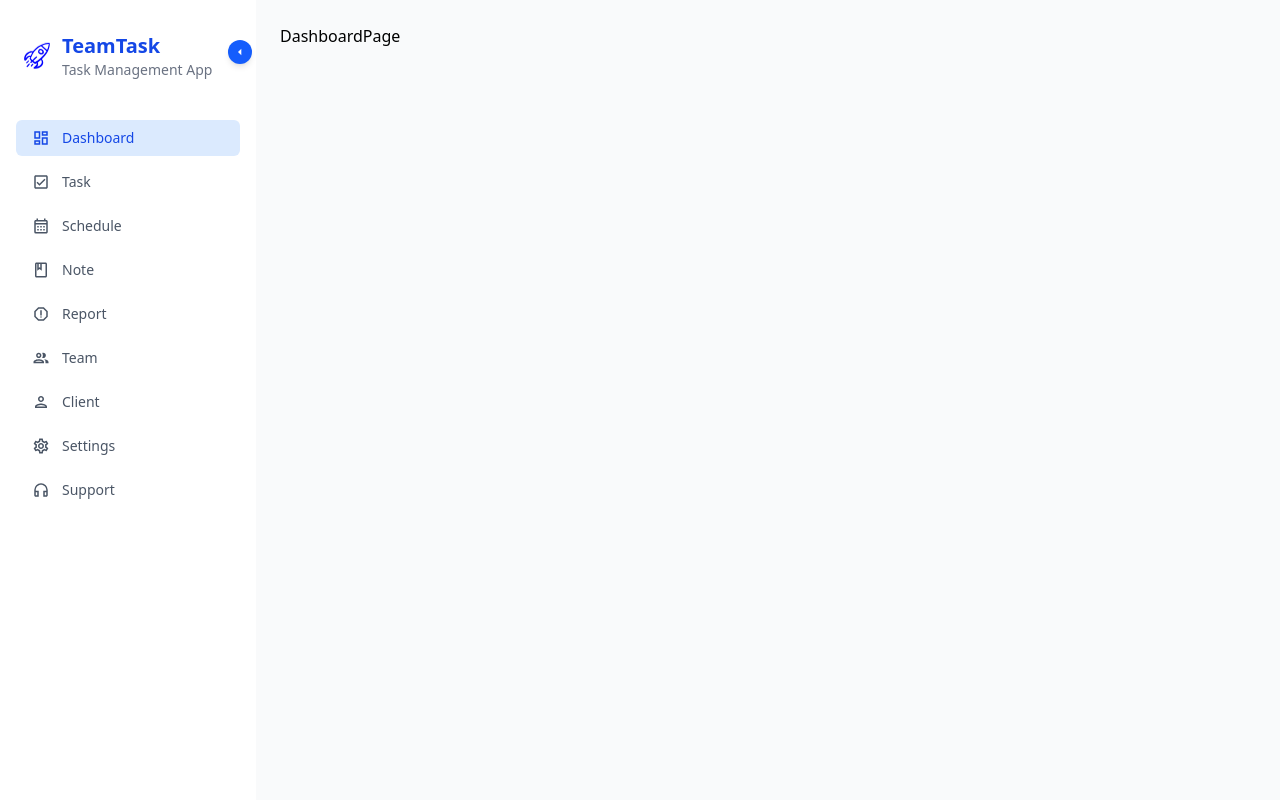
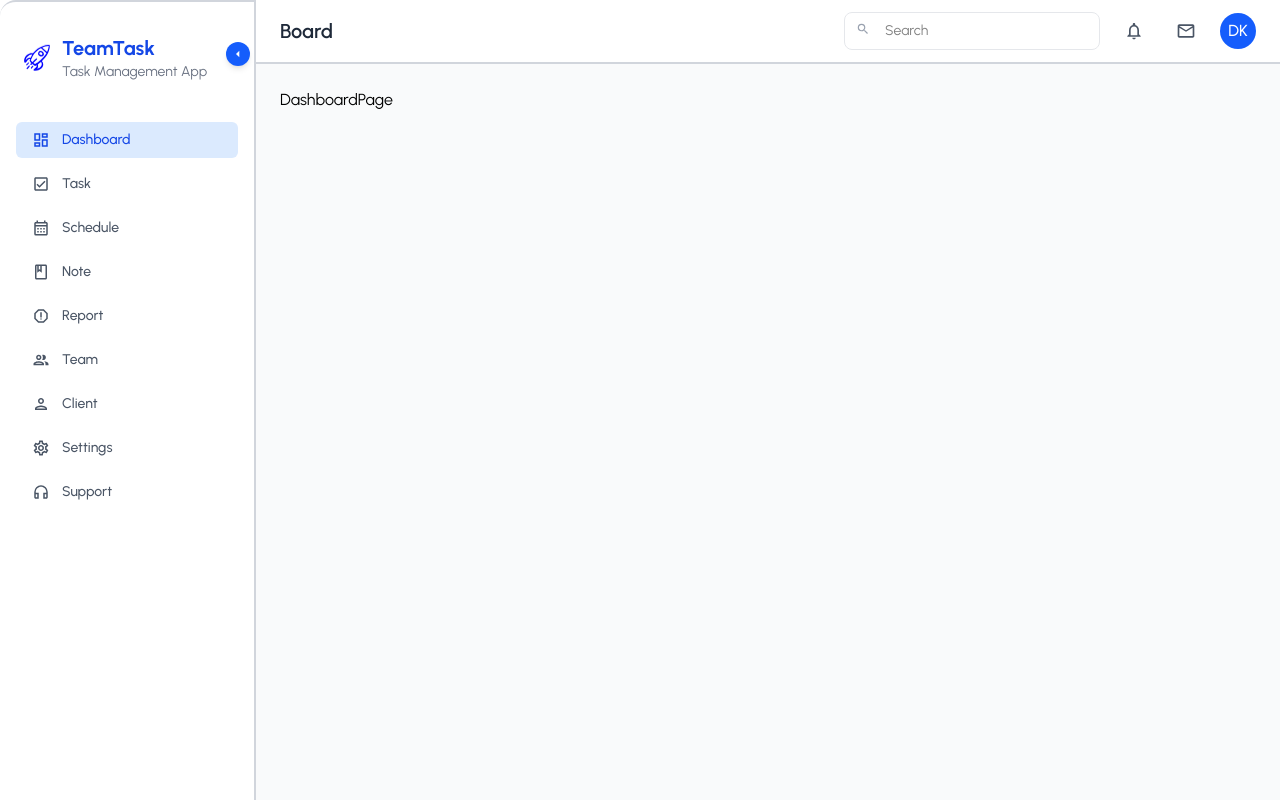
Before and after one commit to Dhayviid/Capstone-project, a React (Vite) app: page / in a window 1280 px wide. Both pictures are taken after typing "name@example.com", "Sample123" into the empty fields and a click on the button "Log In". Built offline with nearby package versions, Linux system fonts and the light colour scheme.

Commit message:
changed the font and created the header component

```diff
--- a/index.html
+++ b/index.html
@@ -4,6 +4,9 @@
     <meta charset="UTF-8" />
     <link rel="icon" type="image/svg+xml" href="/vite.svg" />
     <meta name="viewport" content="width=device-width, initial-scale=1.0" />
+    <link rel="preconnect" href="https://fonts.googleapis.com">
+    <link rel="preconnect" href="https://fonts.gstatic.com" crossorigin>
+    <link href="https://fonts.googleapis.com/css2?family=Urbanist:ital,wght@0,100..900;1,100..900&display=swap" rel="stylesheet">
     <title>capstone-project</title>
   </head>
   <body>
--- a/src/index.css
+++ b/src/index.css
@@ -1,5 +1,7 @@
 @import "tailwindcss";
-
+body{
+  font-family: "urbanist", "sans-serif";
+}
 
 @keyframes float {
   0%, 100% {
--- a/src/shared/layout/app-layout.tsx
+++ b/src/shared/layout/app-layout.tsx
@@ -1,14 +1,18 @@
 import { Outlet } from "react-router-dom";
 import Sidebar from "./sidebar";
+import Header from "./header";
 
 const AppLayout = () => {
   return (
-    <div className="flex">
+    <div className="flex h-screen overflow-hidden">
       <Sidebar />
 
-      <main className="flex-1 min-h-screen bg-gray-50 p-6">
-        <Outlet />
-      </main>
+      <div className="flex-1 flex flex-col bg-gray-50">
+        <Header />
+        <main className="flex-1 p-6 overflow-y-auto">
+          <Outlet />
+        </main>
+      </div>
     </div>
   );
 };
--- a/src/shared/layout/header.tsx
+++ b/src/shared/layout/header.tsx
@@ -1,9 +1,56 @@
+import { MdNotificationsNone, MdMailOutline, MdOutlineSearch } from "react-icons/md";
+import { useLocation } from "react-router-dom";
 
 
 const Header = () => {
+  const location = useLocation();
+
+  const getTitle = () => {
+    if (location.pathname.includes("dashboard")) return "Board";
+    if (location.pathname.includes("tasks")) return "Tasks";
+    return "TeamTask";
+  };
+
   return (
-    <div>Header</div>
-  )
-}
+    <header className="h-16 bg-white border-b-2 border-b-gray-300 flex items-center justify-between px-6">
+      {/* Left Section - Page Title */}
+      <h2 className="text-xl font-semibold text-gray-800">{getTitle()}</h2>
 
-export default Header
+      {/* Right Section */}
+      <div className="flex items-center gap-4">
+        {/* Search */}
+        <div className="relative">
+          <input
+            type="text"
+            placeholder="Search"
+            className="
+              w-64 pl-10 pr-4 py-2
+              rounded-lg border border-gray-200
+              focus:outline-none focus:ring-2 focus:ring-blue-500
+              text-sm
+            "
+          />
+          <span className="absolute left-3 top-2.5 text-gray-400 text-sm items-center">
+            <MdOutlineSearch/>
+          </span>
+        </div>
+
+        {/* Notification Icons */}
+        <button className="p-2 rounded-full hover:bg-gray-100 transition">
+          <MdNotificationsNone className="text-xl text-gray-600" />
+        </button>
+
+        <button className="p-2 rounded-full hover:bg-gray-100 transition">
+          <MdMailOutline className="text-xl text-gray-600" />
+        </button>
+
+        {/* Avatar */}
+        <div className="w-9 h-9 rounded-full bg-blue-600 text-white flex items-center justify-center font-medium">
+          DK
+        </div>
+      </div>
+    </header>
+  );
+};
+
+export default Header;
--- a/src/shared/layout/sidebar.tsx
+++ b/src/shared/layout/sidebar.tsx
@@ -10,7 +10,7 @@ const Sidebar = () => {
   return (
     <aside
       className={`
-    relative h-screen bg-white rounded-3xl
+    relative h-screen bg-white rounded-l-2xl border-r-2 border-t-2 border-r-gray-300 border-t-gray-300
     transition-all duration-300 pt-8 p-4
     ${collapsed ? "w-20" : "w-64"}
   `}
```
